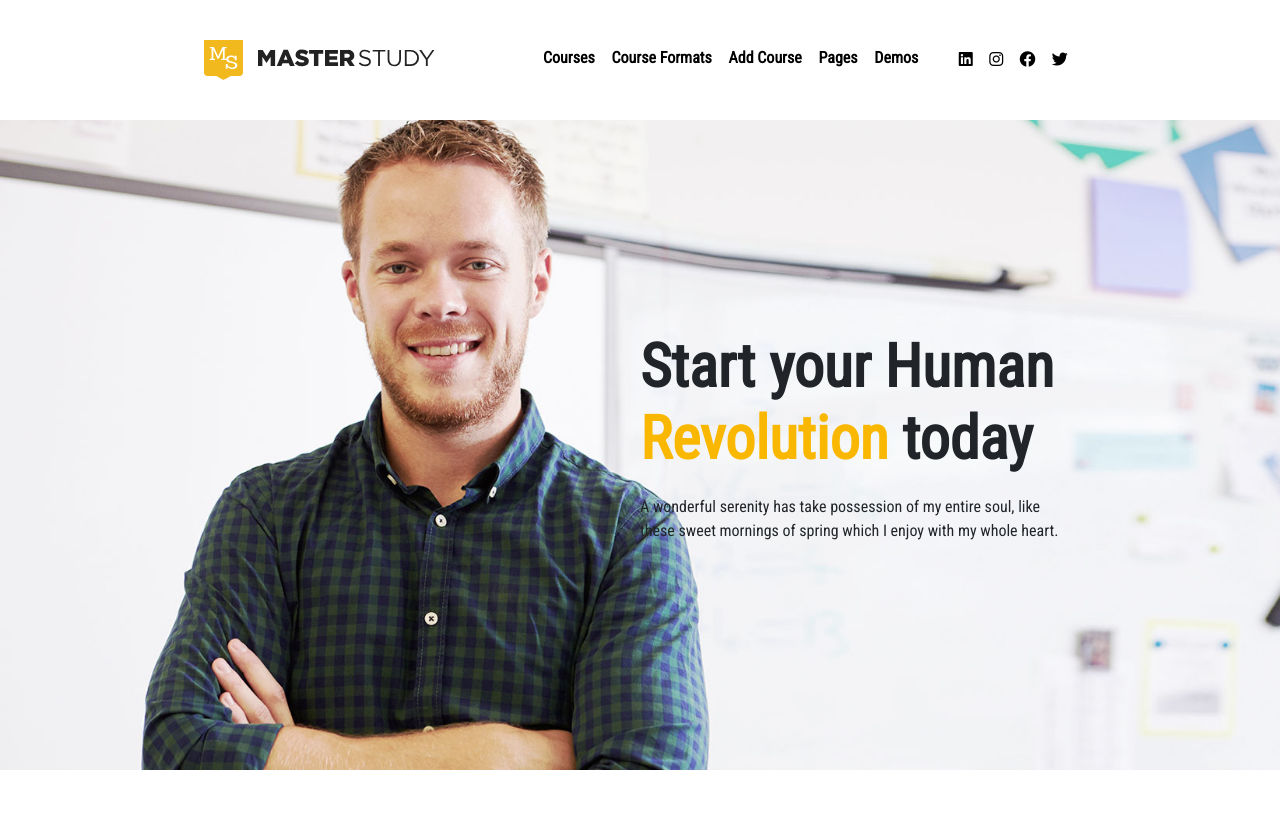
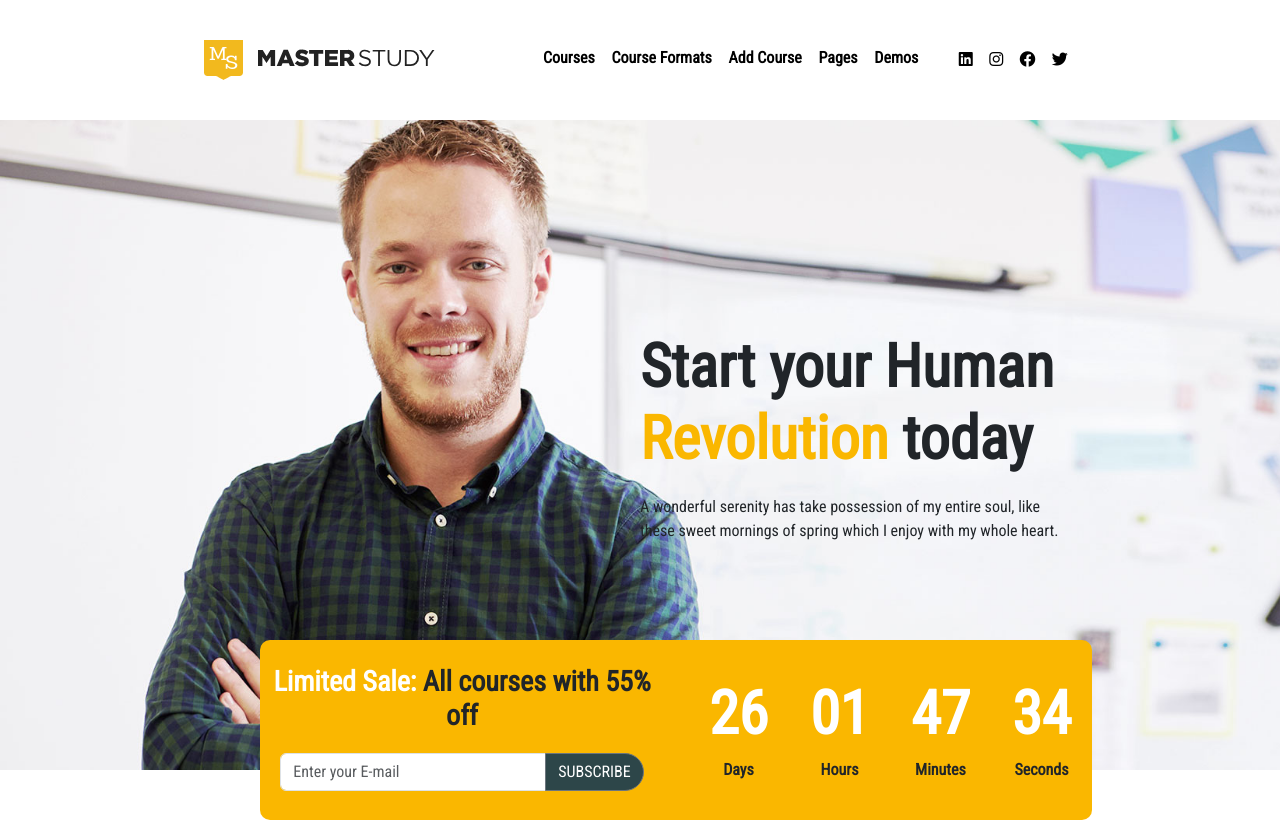
Before and after one commit to sim-sal/proj-html-vuejs, a Vue app: page / in a window 1280 px wide. Built offline with nearby package versions, Linux system fonts and the light colour scheme.

Commit message:
added div hover jumbotron

```diff
--- a/src/components/PageMain.vue
+++ b/src/components/PageMain.vue
@@ -15,7 +15,7 @@ export default {
     <main>
         <!-- jumbotron -->
         <div class="jumbotron">
-            <div class="container">
+            <div class="container jumbo">
                 <div class="text_jumbo">
 
                     <!-- titolo -->
@@ -33,6 +33,42 @@ export default {
                     </div>
 
                 </div>
+
+            </div>
+
+            <div class="input_counter">
+                <div class="row align-items-center row_input_counter">
+                    <div class="col-6 text-center">
+                        <h3 class="discount"><span class="limited_sale">Limited Sale:</span> All courses with 55% off</h3>
+                        <div class="input-group mb-1">
+                            <input type="text" class="form-control" placeholder="Enter your E-mail"
+                                aria-label="Recipient's username" aria-describedby="button-addon2">
+                            <button class="btn btn-outline-secondary" type="button" id="button-addon2">SUBSCRIBE</button>
+                        </div>
+                    </div>
+
+                    <div class="col-6">
+                        <div class="container_counter text-center">
+                            <div>
+                                <h1 class="numbers">26</h1>
+                                <span><strong>Days</strong></span>
+                            </div>
+                            <div>
+                                <h1 class="numbers">01</h1>
+                                <span><strong>Hours</strong></span>
+                            </div>
+                            <div>
+                                <h1 class="numbers">47</h1>
+                                <span><strong>Minutes</strong></span>
+                            </div>
+                            <div>
+                                <h1 class="numbers">34</h1>
+                                <span><strong>Seconds</strong></span>
+                            </div>
+                        </div>
+                    </div>
+                </div>
+
             </div>
 
         </div>
@@ -55,8 +91,9 @@ main {
         height: 650px;
         background-image: url('/jumbotron.jpg');
         background-size: cover;
+        position: relative;
 
-        .container {
+        .jumbo {
             height: 650px;
             display: flex;
             align-items: center;
@@ -80,6 +117,51 @@ main {
                     color: $footer-color;
                 }
             }
+
+        }
+
+        .input_counter {
+            width: 65%;
+            height: 180px;
+            border-radius: 10px;
+            position: absolute;
+            background-color: $footer-color;
+            top: 520px;
+            left: 260px;
+
+            .row_input_counter {
+                height: 180px;
+
+                .discount {
+                    font-weight: bold;
+                }
+
+                .limited_sale {
+                    color: white;
+                }
+
+                .input-group {
+
+                    width: 90%;
+                    margin: 20px auto;
+
+                    button {
+                        color: white;
+                        background-color: rgb(45, 70, 73);
+                        border-radius: 20px;
+                    }
+                }
+            }
+
+            .container_counter {
+                @include flex-around;
+
+                .numbers {
+                    color: white;
+                    font-weight: bold;
+                    font-size: 60px;
+                }
+            }
         }
     }
 }
```
